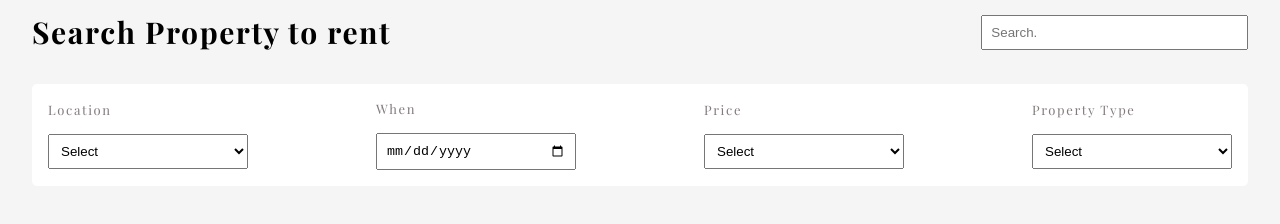
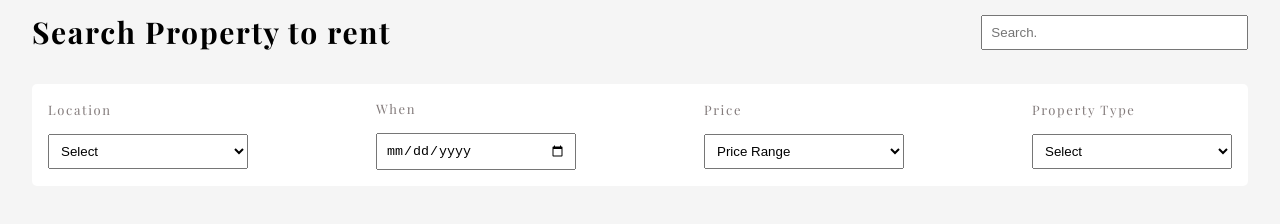
Before and after one commit to GautamGunecha/reunion-assignment, a React (Create React App) app: page / in a window 1280 px wide. Shown: the part 820-1044 px from the top of the page. Built offline with nearby package versions, Linux system fonts and the light colour scheme; a web font is replaced by a local one.

Commit message:
logic-completed

```diff
--- a/src/assets/data/HouseData.js
+++ b/src/assets/data/HouseData.js
@@ -251,12 +251,10 @@ export const locationFilter = [
 ];
 
 export const priceFilter = [
-  { id: 1, min: 0, max: 20000 },
-  { id: 2, min: 20000, max: 40000 },
-  { id: 3, min: 40000, max: 60000 },
-  { id: 4, min: 60000, max: 80000 },
-  { id: 5, min: 80000, max: 100000 },
-  { id: 6, min: 100000, max: 150000 },
+  { id: 1, title: "₹ 0 - ₹ 50000", value: "0 50000" },
+  { id: 2, title: "₹ 50000 - ₹ 70000", value: "50000 70000" },
+  { id: 3, title: "₹ 70000 - ₹ 90000", value: "70000 90000" },
+  { id: 4, title: "₹ 90000 - ₹ 110000", value: "90000 110000" },
 ];
 
 // houses(3), appartments(1), commercial(1);
--- a/src/components/house/House.css
+++ b/src/components/house/House.css
@@ -66,10 +66,12 @@
 
 }
 
+
+
 @media only screen and (max-width: 1000px) {
     .house-filters {
         display: flex;
-        flex-wrap: wrap;
+        flex-direction: column;
     }
 }
 
--- a/src/components/house/House.jsx
+++ b/src/components/house/House.jsx
@@ -14,6 +14,9 @@ const House = () => {
   const [loc, setLoc] = useState("");
   const [propertyType, setPropertyType] = useState("");
   const [moveInDate, setmoveInDate] = useState("");
+  const [priceRange, setPriceRange] = useState("");
+  const priceRangeVal = priceRange.split(" ");
+  console.log(priceRangeVal.length);
 
   // const daysBetween =
 
@@ -58,11 +61,11 @@ const House = () => {
 
         <section>
           <p>Price</p>
-          <select>
-            <option value="">Select</option>
+          <select onChange={(e) => setPriceRange(e.target.value)}>
+            <option value="">Price Range</option>
             {priceFilter?.map((item) => (
-              <option key={item.id} value={[item.min, item.max]}>
-                {item.min} - {item.max}
+              <option key={item.id} value={item.value}>
+                {item.title}
               </option>
             ))}
           </select>
@@ -86,6 +89,7 @@ const House = () => {
         location={loc}
         type={propertyType}
         moveInDate={moveInDate}
+        price={priceRangeVal}
       />
     </div>
   );
--- a/src/components/house/allHouse/AllHouse.jsx
+++ b/src/components/house/allHouse/AllHouse.jsx
@@ -48,11 +48,18 @@ const AllHouse = ({ houses, search, location, type, price, moveInDate }) => {
         item.propertyType.toLowerCase().includes(type.toLowerCase())
       );
     }
-    // new Date("2020-07-15").getDate() - new Date(moveInDate).getDate();
 
     if (moveInDate) {
+      // if property is avaliable for selected date
       filterData = filterData.filter(
         (data) => new Date(data.availableFrom) <= new Date(moveInDate)
+      );
+    }
+
+    if (price.length > 1) {
+      filterData = filterData.filter(
+        (data) =>
+          data.rates >= parseInt(price[0]) && data.rates <= parseInt(price[1])
       );
     }
 
```
